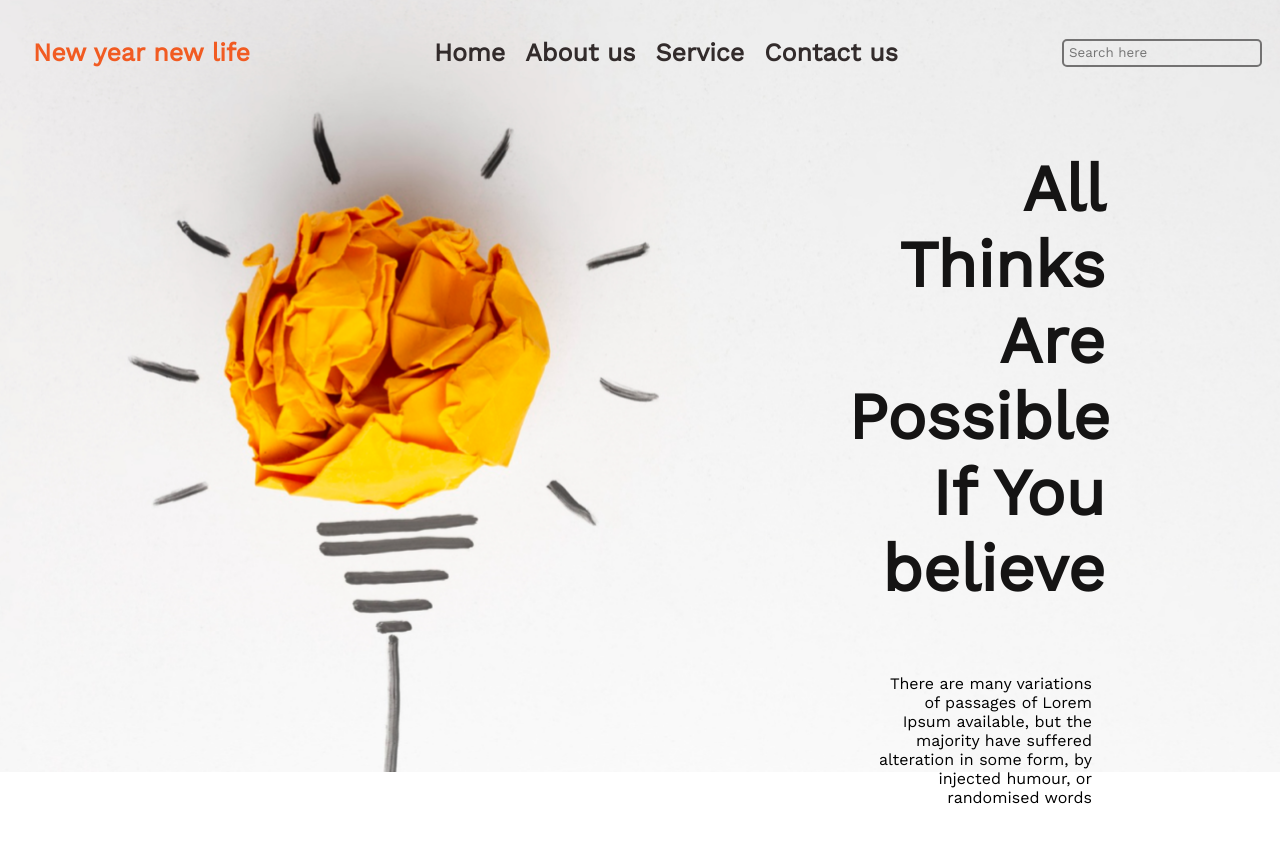
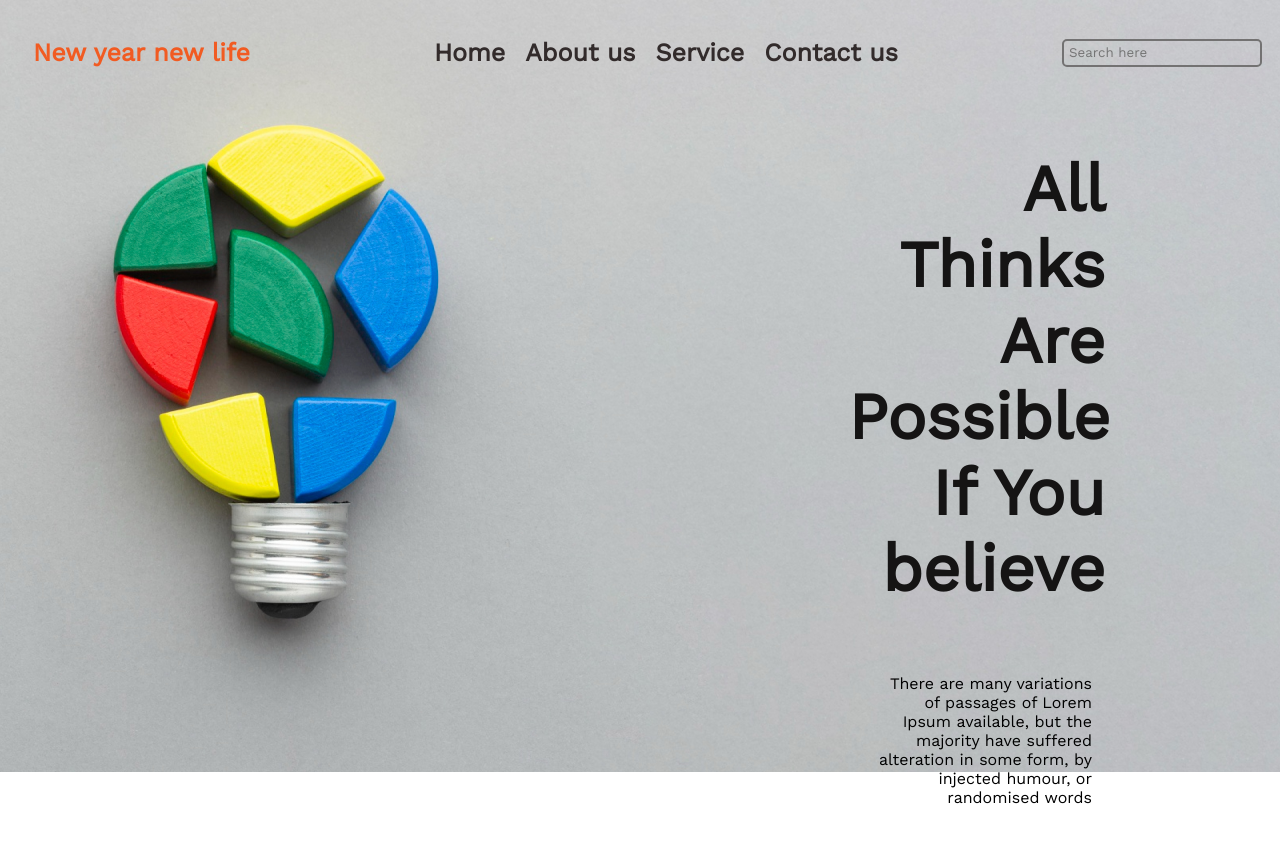
Before and after one commit to tapfer-abdullah/Assingment-new-year, a plain HTML site: page index.html in a window 1280 px wide. Shown: the top 842 px of the page. Drawn offline with nearby package versions, Linux system fonts and the light colour scheme.

Commit message:
photo problem

```diff
--- a/style.css
+++ b/style.css
@@ -54,7 +54,7 @@
 }
 
 .header-section {
-    background-image: url(/images/banner/banner1.png);
+    background: url("images/banner/banner2.png");
     height: 809px;
     background-size: cover;
     text-align: right;
```
